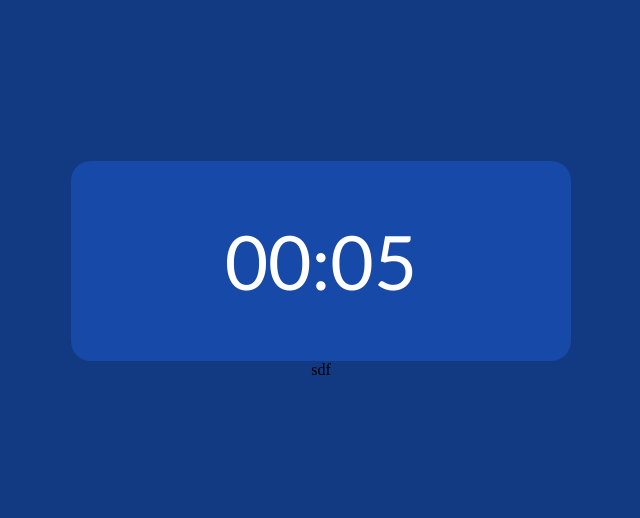
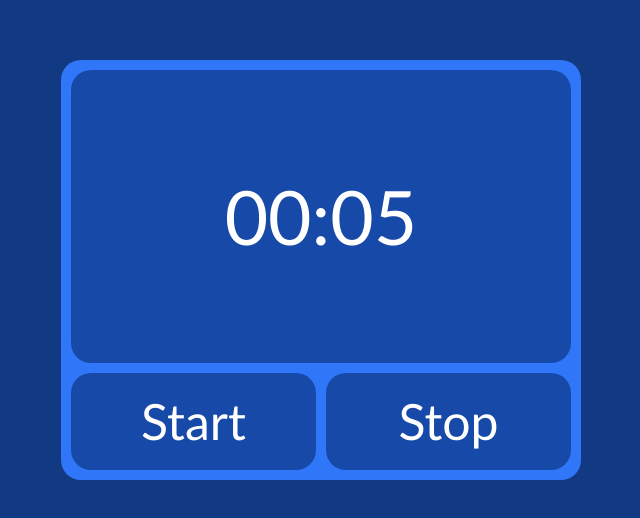
Before and after one commit to Duc-Lam-jh/Timer, a plain HTML site: page index.html in a window 1280 px wide. Shown: the part 130-648 px from the top of the page, without its empty margins (319-959 px from the left). Drawn offline with Linux system fonts and the light colour scheme.

Commit message:
Add start and stop buttons to UI

```diff
--- a/index.html
+++ b/index.html
@@ -1,5 +1,6 @@
 <!DOCTYPE html>
 <html lang="en">
+
 <head>
   <meta charset="UTF-8">
   <meta http-equiv="X-UA-Compatible" content="IE=edge">
@@ -8,19 +9,26 @@
 
   <link rel="stylesheet" href="./style.css">
 </head>
+
 <body>
   <div class="container">
-    <div id="timer" class="timer">
-sdf
+
+    <div class="timer-container">
+      <div id="timer" class="timer">00:00</div>
+
+      <div id="start-button" class="button">
+        Start
+      </div>
+
+      <div id="stop-button" class="button">
+        Stop
+      </div>
+
     </div>
-
-    <div class="startButton">
-sdf
-    </div>
-
 
   </div>
 
   <script src="./script.js"></script>
 </body>
+
 </html>
--- a/style.css
+++ b/style.css
@@ -13,6 +13,9 @@ body{
   padding: 0;
 
   background-color: rgb(18, 58, 131);
+  box-sizing: border-box;
+
+  font-family:'Trebuchet MS', 'Lucida Sans Unicode', 'Lucida Grande', 'Lucida Sans', Arial, sans-serif;
 }
 
 .container{
@@ -25,10 +28,22 @@ body{
   align-items: center;
 }
 
-.timer{
+.timer-container{
   width: 500px;
-  height: 200px;
+  height: 400px;
 
+  padding: 10px;
+
+  display: grid;
+  gap: 10px;
+  grid-template-columns: 1fr 1fr;
+  grid-template-rows: 3fr 1fr;
+
+  background-color: rgb(48, 118, 248);
+  border-radius: 20px;
+}
+
+.timer-container *{
   display: flex;
   justify-content: center;
   align-items: center;
@@ -36,7 +51,30 @@ body{
   color: white;
   background-color: rgb(22, 73, 168);
   border-radius: 20px;
+}
+
+.timer{
+  grid-column: 1/span 2;
+  grid-row: 1;
 
   font-size: 75px;
-  font-family:'Trebuchet MS', 'Lucida Sans Unicode', 'Lucida Grande', 'Lucida Sans', Arial, sans-serif
 }
+
+.button{
+  font-size: 50px;
+  cursor: pointer;
+}
+
+.button:hover{
+  background-color: rgb(29, 84, 187);
+}
+
+#start-button{
+  grid-column: 1;
+  grid-row: 2;
+}
+
+#stop-button{
+  grid-column: 2;
+  grid-row: 2;
+}
```
